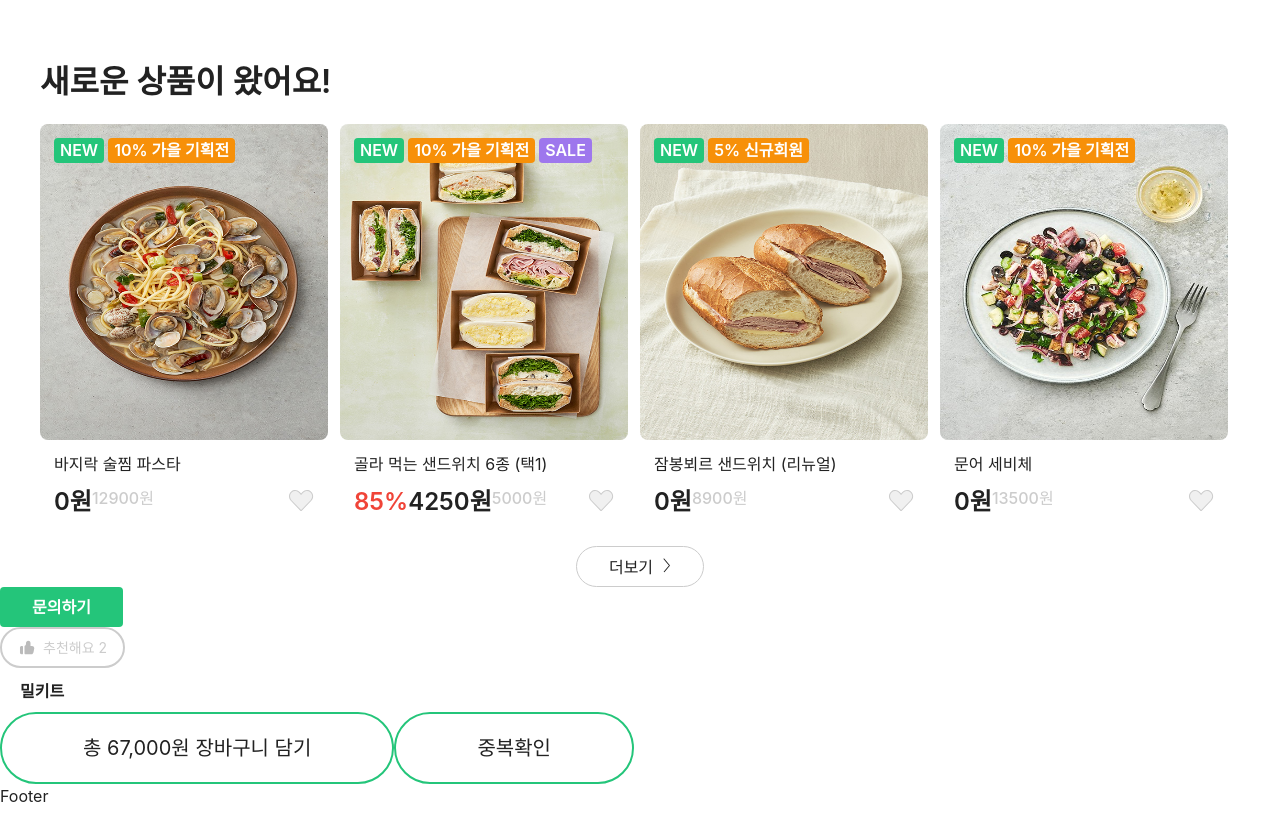
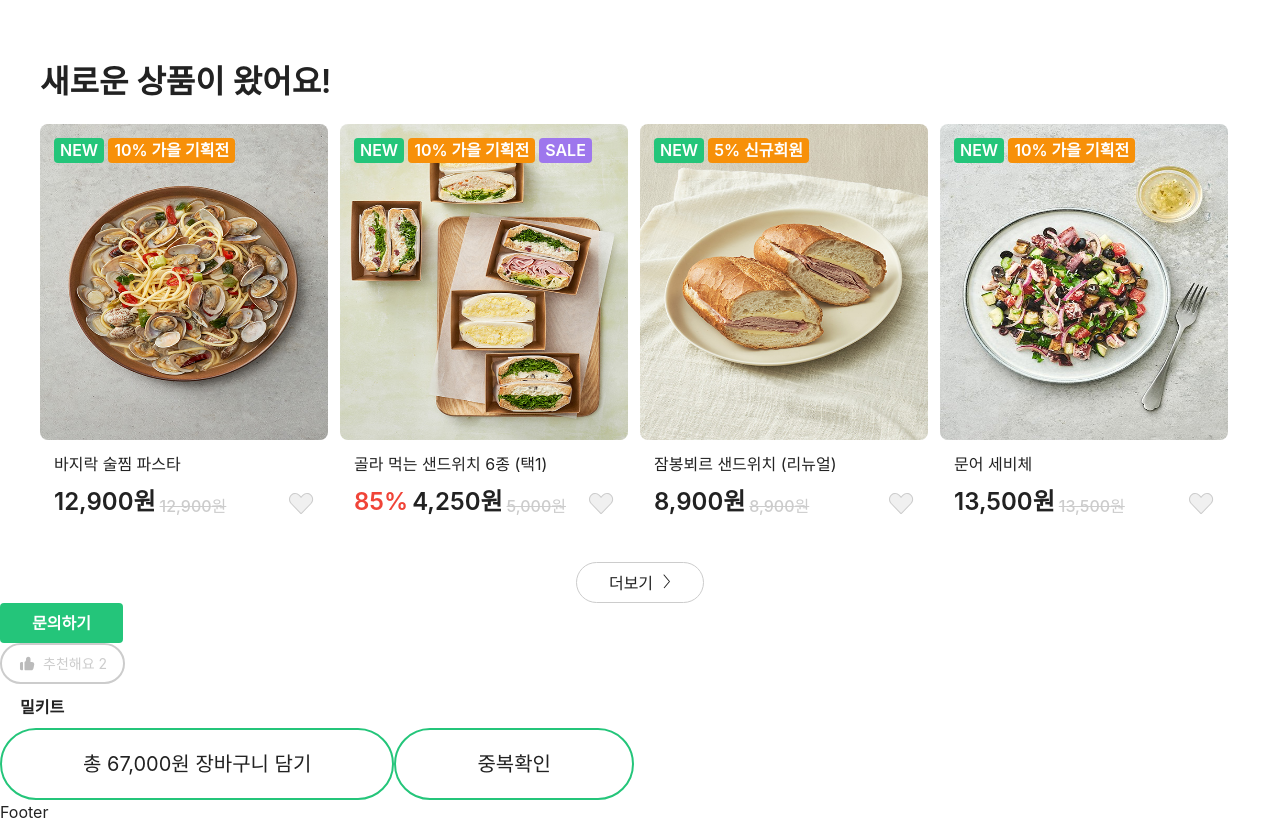
Before and after one commit to chae0924/heayul, a React (Create React App) app: page / in a window 1280 px wide. Shown: the part 1289-2113 px from the top of the page. Built offline with nearby package versions, Linux system fonts and the light colour scheme; a web font is replaced by a local one.

Commit message:
상품목록과 메인진열상품 커스터마이징

```diff
--- a/src/components/common/util/_icon.js
+++ b/src/components/common/util/_icon.js
@@ -183,7 +183,7 @@ export const CommentBt = () => <SvgIconbtn size={[30, 30]} className='comment'>
 
 </SvgIconbtn>
 
-export const RateBt = () => <SvgIconbtn size={[22, 21]} className='rateBt'>
+export const RateBt = (props) => <SvgIconbtn size={[22, 21]} className={`rateBt  ${props.className}`}>
 
   <svg  width="22" height="21" viewBox="0 0 22 21" fill="none">
   <path d="M10.4833 17.1089C10.8011 16.9171 11.1989 16.9171 11.5167 17.1089L15.769 19.6754C16.5263 20.1325 17.4605 19.4535 17.2596 18.592L16.1311 13.7548C16.0468 13.3933 16.1696 13.0148 16.4502 12.7718L20.2086 9.51589C20.8772 8.93668 20.5198 7.83842 19.6384 7.76364L14.6919 7.34398C14.3223 7.31262 14.0004 7.07929 13.8557 6.73779L11.9207 2.17237C11.5761 1.35934 10.4239 1.35934 10.0793 2.17237L8.14432 6.73779C7.99958 7.07929 7.67771 7.31262 7.30814 7.34398L2.36163 7.76364C1.48021 7.83842 1.1228 8.93668 1.79139 9.51589L5.5498 12.7718C5.83036 13.0148 5.95321 13.3933 5.86887 13.7548L4.74041 18.592C4.53945 19.4535 5.47368 20.1325 6.231 19.6754L10.4833 17.1089Z" fill="#CCCCCC"/>
--- a/src/components/product/ProductItem.js
+++ b/src/components/product/ProductItem.js
@@ -2,26 +2,29 @@ import React, {useEffect} from 'react'
 import { Wishheart , BookmarkBt, CommentBt , RateBt , Syoutube, Sgit, Sinstar , Skakao,  LabelR, LabelC,  LabelPw , Viewicon, Carticon, Wishicon, Bookicon,Badges  } from '../common/util/_icon'
 import prditem from './ProductItem.module.scss'
 
-export default function ProductItem({info}) {
+export default function ProductItem({info , rateview}) {
 
 const discountPrice = Number(info.discountPrice) || 0;
 const originalPrice = Number(info.originalPrice);
+
+const shouldShowRateView = rateview ?  true : false;
+
 
 
   useEffect(()=>{
     console.log(info)
   }, [])
   return (
-    <div className='org position-relative d-inline-block' id={info.productId}>
+    <div className='org position-relative d-inline-block pb-3
+    ' id={info.productId}>
                 <div className='position-absolute d-flex oriinner gap-1'>
                                   {
                     info.badges && info.badges.includes("N") && (
                       <Badges className="N">NEW</Badges>
                     )
                   }
-
                   {
-                    info.coupon && <Badges className='C'>{
+                    info.coupon && info.coupon.trim() !== "" && info.coupon !== '""' &&  <Badges className='C'>{
                       info.coupon.split("|")[0]+"% "+info.coupon.split("|")[1]
                     }</Badges>
                   }
@@ -30,36 +33,44 @@ const originalPrice = Number(info.originalPrice);
                       <Badges className='S'>SALE</Badges>
                     )
                   }
-
                 </div>
               <img src={info.image_url}  alt={info.image_alt} className='img-fluid org-img' />
               <div className="product-info oriinner pt-0 pb-0">
                 <h3 className='org-prdnm'>{info.name}</h3>
                 <p className='d-none'>{info.description}</p>
-                <div className="price d-flex justify-content-between">
+                <div className="price d-flex justify-content-between gap-1 align-items-end">
                     {/* 할인율 표시 */}
-      <span className="org-current-price text-discount">
-        { discountPrice  && discountPrice >0 ? `${Math.round((discountPrice / originalPrice) * 100)}%` : null }
+                    { discountPrice  && discountPrice >0 ? <span className="org-current-price text-discount">
+                      {  `${Math.round((discountPrice / originalPrice) * 100)}%`}
+                    </span> : null }
 
-      </span>
 
                   {/* 원래 가격 쉼표 추가 */}
                   <span className="org-current-price ">
-        {discountPrice}원
+                    { discountPrice  && discountPrice >0 ? discountPrice.toLocaleString() : originalPrice.toLocaleString()}원
                   </span>
                   <span className="org-price me-auto">
-        {originalPrice}원
+                    {originalPrice.toLocaleString()}원
                   </span>
 
                   <Wishheart className='ms-auto'></Wishheart>
                 </div>
+                {
+                   shouldShowRateView  &&
+                <div className='rateline d-flex align-items-end gap-1 mt18'>
+                    <RateBt className='active'></RateBt>
+                    <span className='kr-body text-tint'>{
+                          ` ${info.rating} ( ${info.reviews} )`
+                      }</span>
+                </div>
+}
 
 
 
 
                 {/* <BookmarkBt></BookmarkBt>
                 <CommentBt></CommentBt>
-                <RateBt></RateBt>
+
                 <Syoutube></Syoutube>
                 <Sinstar></Sinstar>
                 <Skakao></Skakao>
--- a/src/components/product/ProductThumbSet.js
+++ b/src/components/product/ProductThumbSet.js
@@ -4,7 +4,7 @@ import productdb from '../../data/product.json';
 
 import ProductItem from './ProductItem';
 
-export default function ProductThumbSet({ id, style, ea, filterNV, to }) {
+export default function ProductThumbSet({ id, style, ea, filterNV, to, rateview }) {
 
   const listea = ea || 4; // 노출 전체 개수 (기본값 4)
   const filternm = filterNV ? filterNV.split("|")[0] : null; // 필터 이름
@@ -27,15 +27,21 @@ export default function ProductThumbSet({ id, style, ea, filterNV, to }) {
           {
                 limitedProducts.map((product) => (
                   <li key={product.productId} className={`${style} product-item`}>
-                    <ProductItem info={product}></ProductItem>
+                    <ProductItem info={product}  ></ProductItem>
                   </li>
                 ))
           }
         </ul>
       </div>
-      <div className="d-flex justify-content-center mt26">
+      <div className="d-flex justify-content-center mt32">
         <Plusbtn icon="arrow" to={to}>더보기</Plusbtn>
       </div>
     </div>
   );
+
+
 }
+
+ProductThumbSet.defaultProps = {
+  rateview: true, // 명시되지 않은 경우 기본값
+};
--- a/src/pages/ProductList.js
+++ b/src/pages/ProductList.js
@@ -19,18 +19,19 @@ export default function ProductList() {
           <span>Home</span>
           <span>{ catenm ? `${catenm }` : ''} </span>
       </div>
-    <ul className='row'>
+    <ul className='d-flex flex-wrap gap-3'>
           {
-             productdb.filter((item)=>item.categoryId.toString() === cateid ).map(( v, i)=> <li className='col-4'>
-              <ProductItem info={ v }></ProductItem>
+             productdb.filter((item)=>item.categoryId.toString() === cateid ).map(( v, i)=> <li className='' key={`prd_item${i}`}>
+              <ProductItem info={ v } rateview="show"></ProductItem>
              </li>)
 
           }
-        <div className='d-flex justify-content-center'>
+
+    </ul>
+    <div className='d-flex justify-content-center'>
           <Plusbtn icon="plus2"><span>더보기</span></Plusbtn>
           <Plusbtn icon="plus">더보기</Plusbtn>
         </div>
-    </ul>
     </div>
 
   )
--- a/src/style/_globals.scss
+++ b/src/style/_globals.scss
@@ -85,9 +85,14 @@ font-size: 12px;
 font-weight: 400;
 line-height: 1;
 }
-
+.mt18{
+  margin-top: 18px !important;
+}
 .mt26{
   margin-top: 26px !important;
+}
+.mt32{
+  margin-top: 32px !important;
 }
 .mb26{
   margin-bottom: 26px !important;
@@ -198,13 +203,16 @@ line-height: 1;
     line-height: 1;
     white-space: nowrap;
     color: var(--color--stoke, #ccc);
-    text-decoration: 'line-through';
+    text-decoration: line-through;
   }
   &-current-price { // 판매가
     font-size: 24px !important;
     font-weight: 600 !important;
     line-height: 1;
     white-space: nowrap;
+  }
+  &-product-info{
+    padding-bottom: 26px;
   }
 
 }
```
Lines whose indentation alone changed are shown as unchanged.
